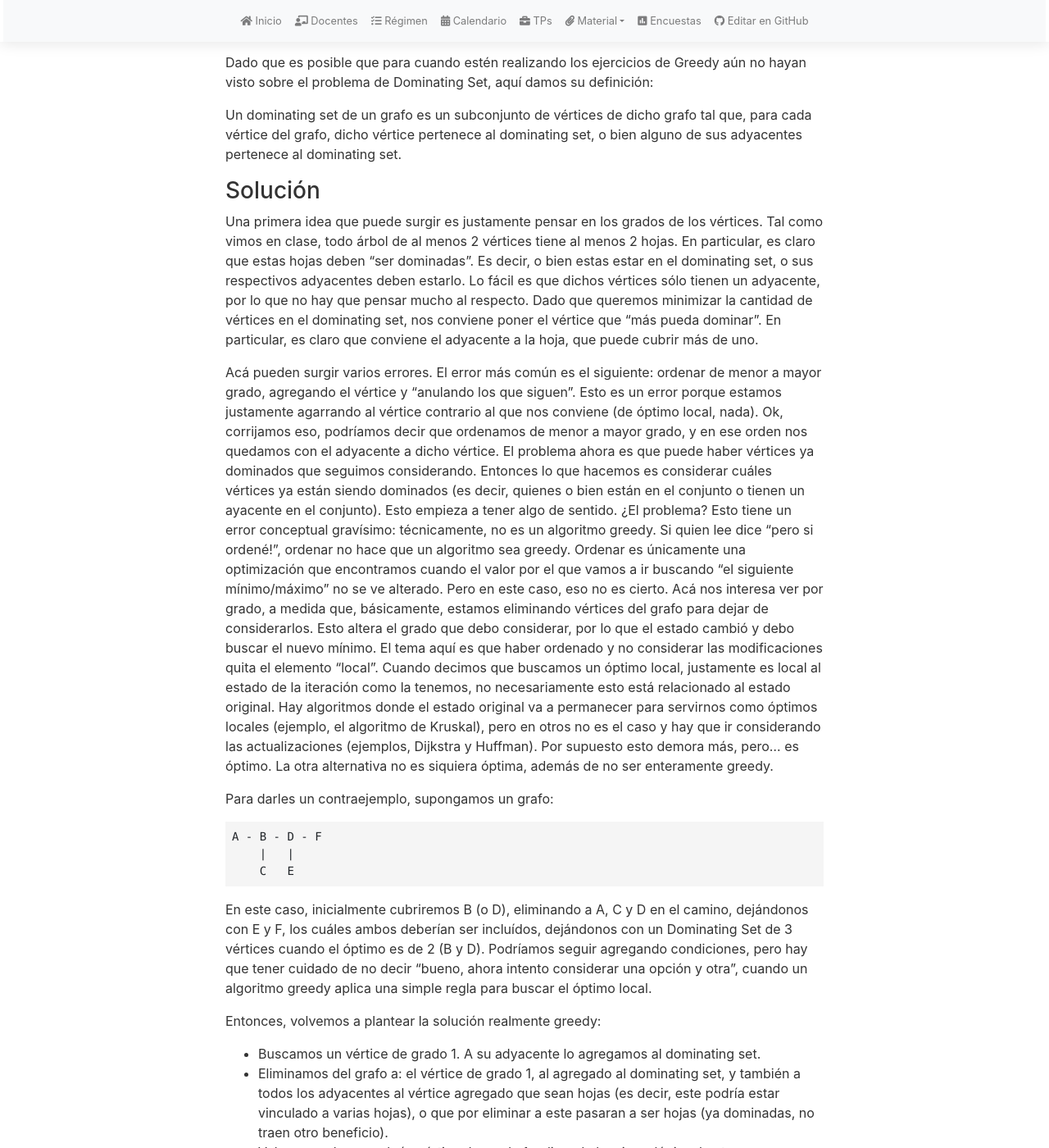
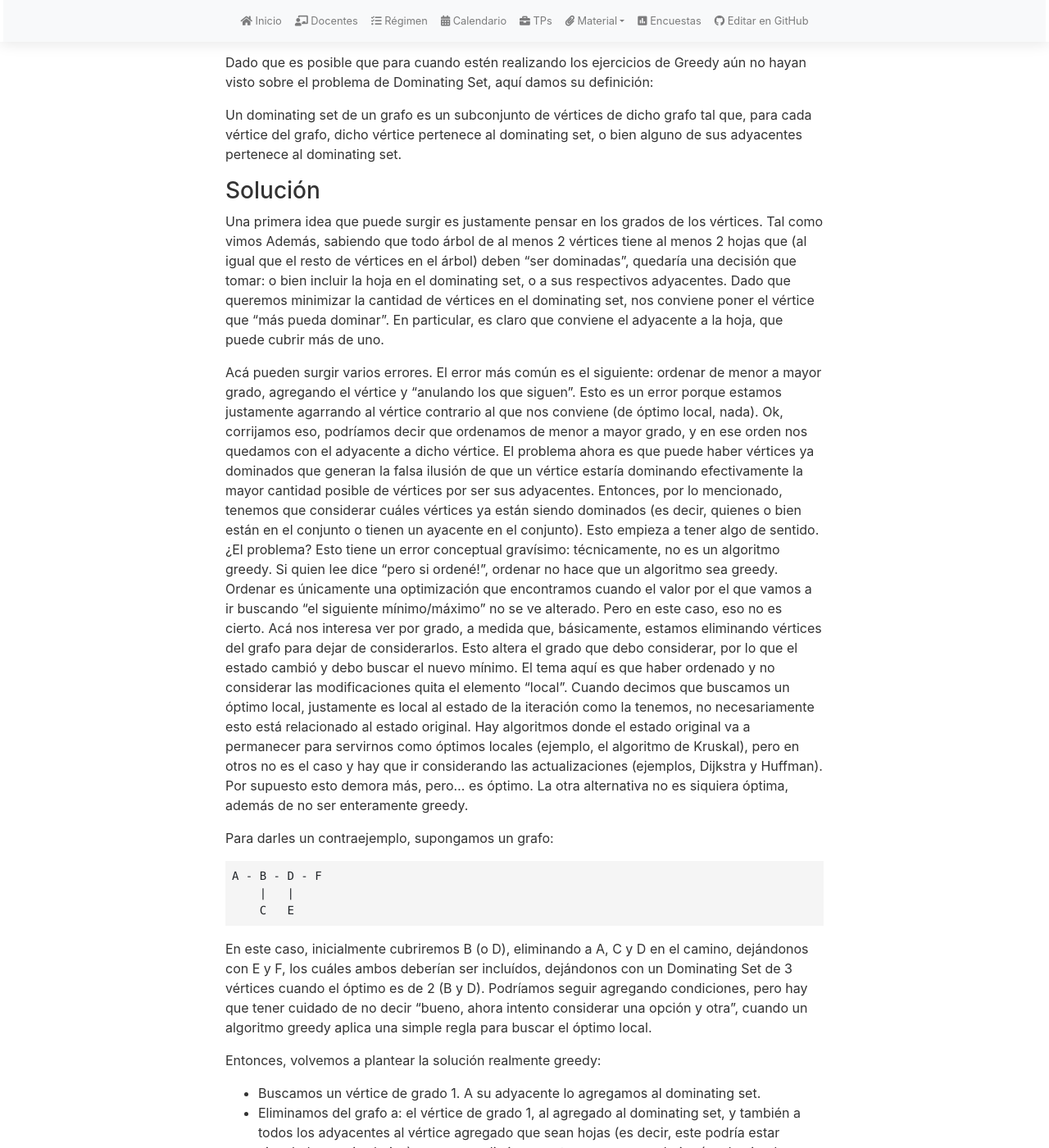
Before and after one commit to algoritmos-rw/tda_bg, a Jekyll site: the page built from material/guias/greedy.md, in a window 1280 px wide and 1400 px high, scrolled down 435 px. Shown: the whole window at 82% size. Built offline with Jekyll 4.4.1, drawn with Linux system fonts in a browser that asks for light colours; nearby versions of some CDN libraries; our own code applies the rules of GitHub Pages for plain Markdown files.

Commit message:
Apply suggestions from code review
Co-authored-by: Andrea Figueroa <129856581+AndreaFigueroaR@users.noreply.github.com>

```diff
--- a/material/guias/greedy.md
+++ b/material/guias/greedy.md
@@ -35,9 +35,8 @@ pertenece al dominating set.
 ### Solución
 
 Una primera idea que puede surgir es justamente pensar en los grados de los vértices. Tal como vimos
-en clase, todo árbol de al menos 2 vértices tiene al menos 2 hojas. En particular, es claro que estas hojas
-deben "ser dominadas". Es decir, o bien estas estar en el dominating set, o sus respectivos adyacentes deben
-estarlo. Lo fácil es que dichos vértices sólo tienen un adyacente, por lo que no hay que pensar mucho al respecto.
+Además, sabiendo que todo árbol de al menos 2 vértices tiene al menos 2 hojas que (al igual que el resto de vértices en el árbol)
+deben "ser dominadas", quedaría una decisión que tomar: o bien incluir la hoja en el dominating set, o a sus respectivos adyacentes.
 Dado que queremos minimizar la cantidad de vértices en el dominating set, nos conviene poner el vértice que "más
 pueda dominar". En particular, es claro que conviene el adyacente a la hoja, que puede cubrir más de uno.
 
@@ -45,7 +44,7 @@ Acá pueden surgir varios errores. El error más común es el siguiente: ordenar
 vértice y "anulando los que siguen". Esto es un error porque estamos justamente agarrando al vértice contrario al
 que nos conviene (de óptimo local, nada). Ok, corrijamos eso, podríamos decir que ordenamos de menor a mayor grado,
 y en ese orden nos quedamos con el adyacente a dicho vértice. El problema ahora es que puede haber vértices ya dominados
-que seguimos considerando. Entonces lo que hacemos es considerar cuáles vértices ya están siendo dominados (es decir,
+que generan la falsa ilusión de que un vértice estaría dominando efectivamente la mayor cantidad posible de vértices por ser sus adyacentes. Entonces, por lo mencionado, tenemos que considerar cuáles vértices ya están siendo dominados (es decir,
 quienes o bien están en el conjunto o tienen un ayacente en el conjunto). Esto empieza a tener algo de sentido. ¿El problema?
 Esto tiene un error conceptual gravísimo: técnicamente, no es un algoritmo greedy. Si quien lee dice "pero si ordené!",
 ordenar no hace que un algoritmo sea greedy. Ordenar es únicamente una optimización que encontramos cuando el valor por el
```
